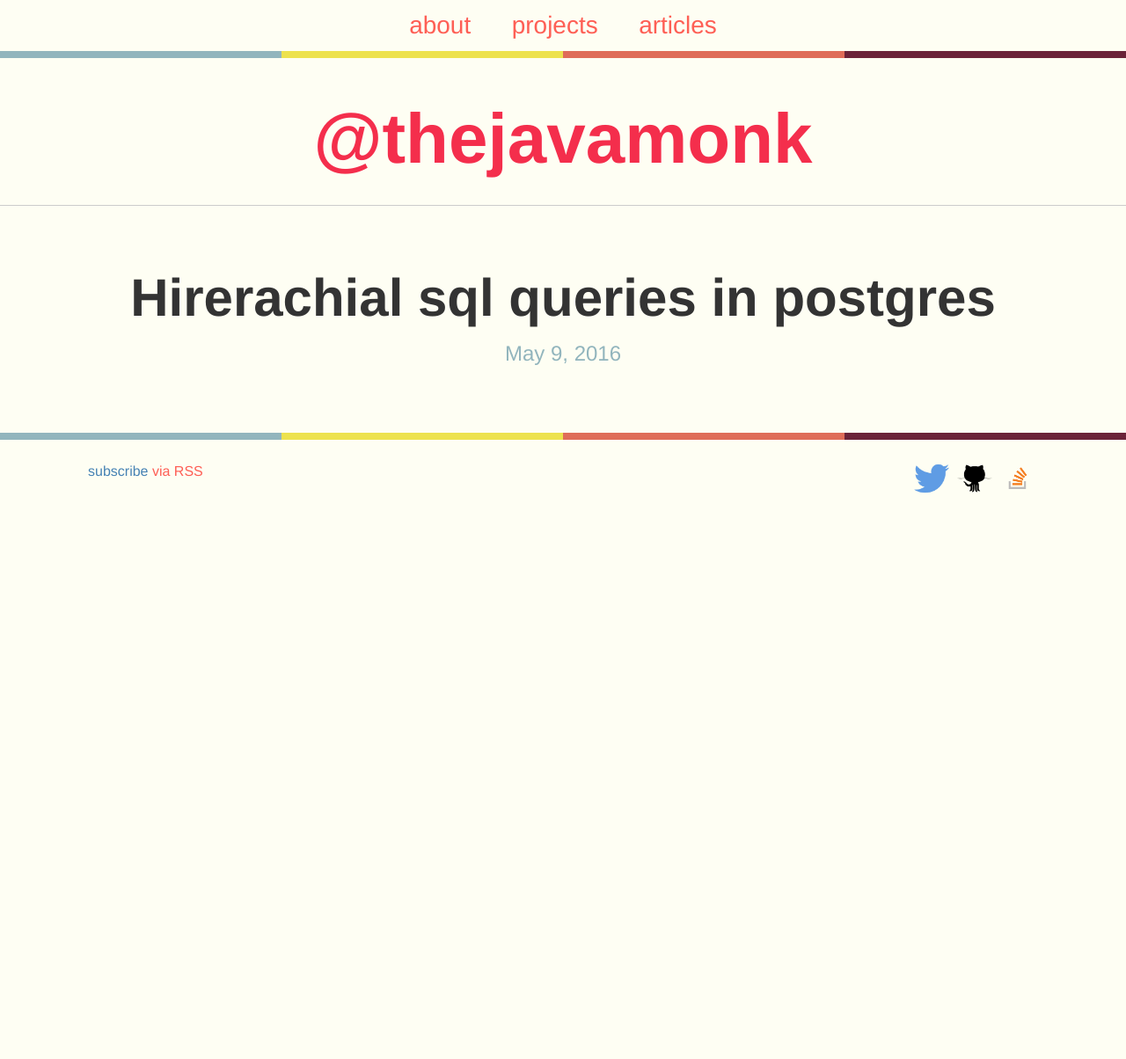
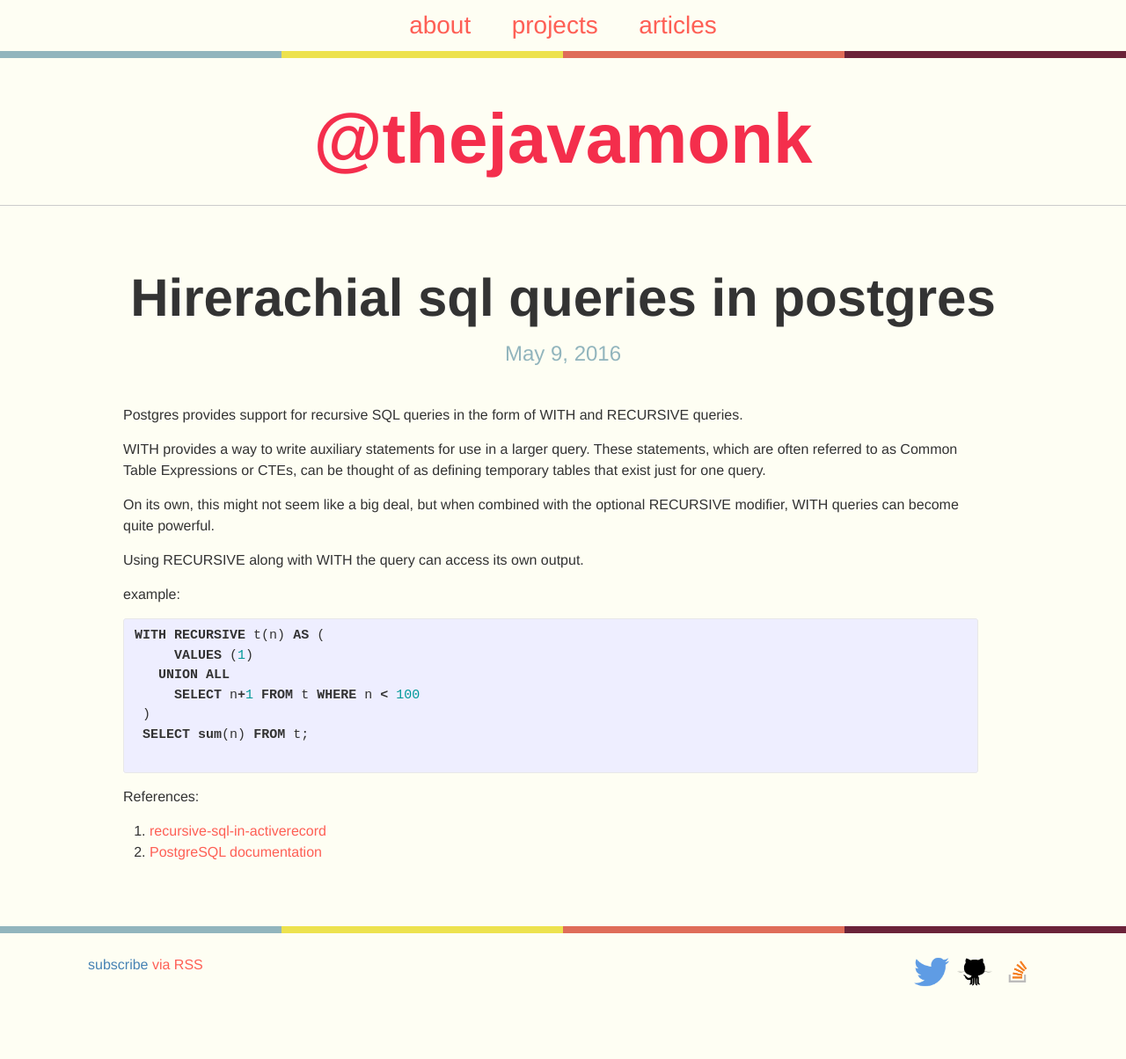
Before and after one commit to thejavamonk/thejavamonk.github.io, a Jekyll site: the page built from _posts/blog/2016-05-09-hirerachial-sql-queries-for-parent-child-relationship-postgres.markdown, in a window 1280 px wide. Shown: the whole page at 88% size. Built offline with Jekyll 4.4.1, drawn with Linux system fonts in a browser that asks for light colours; before the commit the page ends 900 px from its top, so only the background shows below that.

Commit message:
post on hirerachial-sql-queries in postgres

```diff
--- a/_posts/blog/2016-05-09-hirerachial-sql-queries-for-parent-child-relationship-postgres.markdown
+++ b/_posts/blog/2016-05-09-hirerachial-sql-queries-for-parent-child-relationship-postgres.markdown
@@ -5,3 +5,26 @@ date:   2016-05-09
 categories: blog
 tags: java
 ---
+
+Postgres provides support for recursive SQL queries in the form of WITH and RECURSIVE queries.
+
+WITH provides a way to write auxiliary statements for use in a larger query. These statements, which are often referred to as Common Table Expressions or CTEs, can be thought of as defining temporary tables that exist just for one query.
+
+On its own, this might not seem like a big deal, but when combined with the optional RECURSIVE modifier, WITH queries can become quite powerful.
+
+Using RECURSIVE along with WITH the query can access its own output.
+
+example:
+
+{% highlight sql %}
+WITH RECURSIVE t(n) AS (
+     VALUES (1)
+   UNION ALL
+     SELECT n+1 FROM t WHERE n < 100
+ )
+ SELECT sum(n) FROM t;
+ {% endhighlight %}
+
+ References:
+ 1. [recursive-sql-in-activerecord](https://hashrocket.com/blog/posts/recursive-sql-in-activerecord)
+ 2. [PostgreSQL documentation](http://www.postgresql.org/docs/9.1/static/queries-with.html)
```
